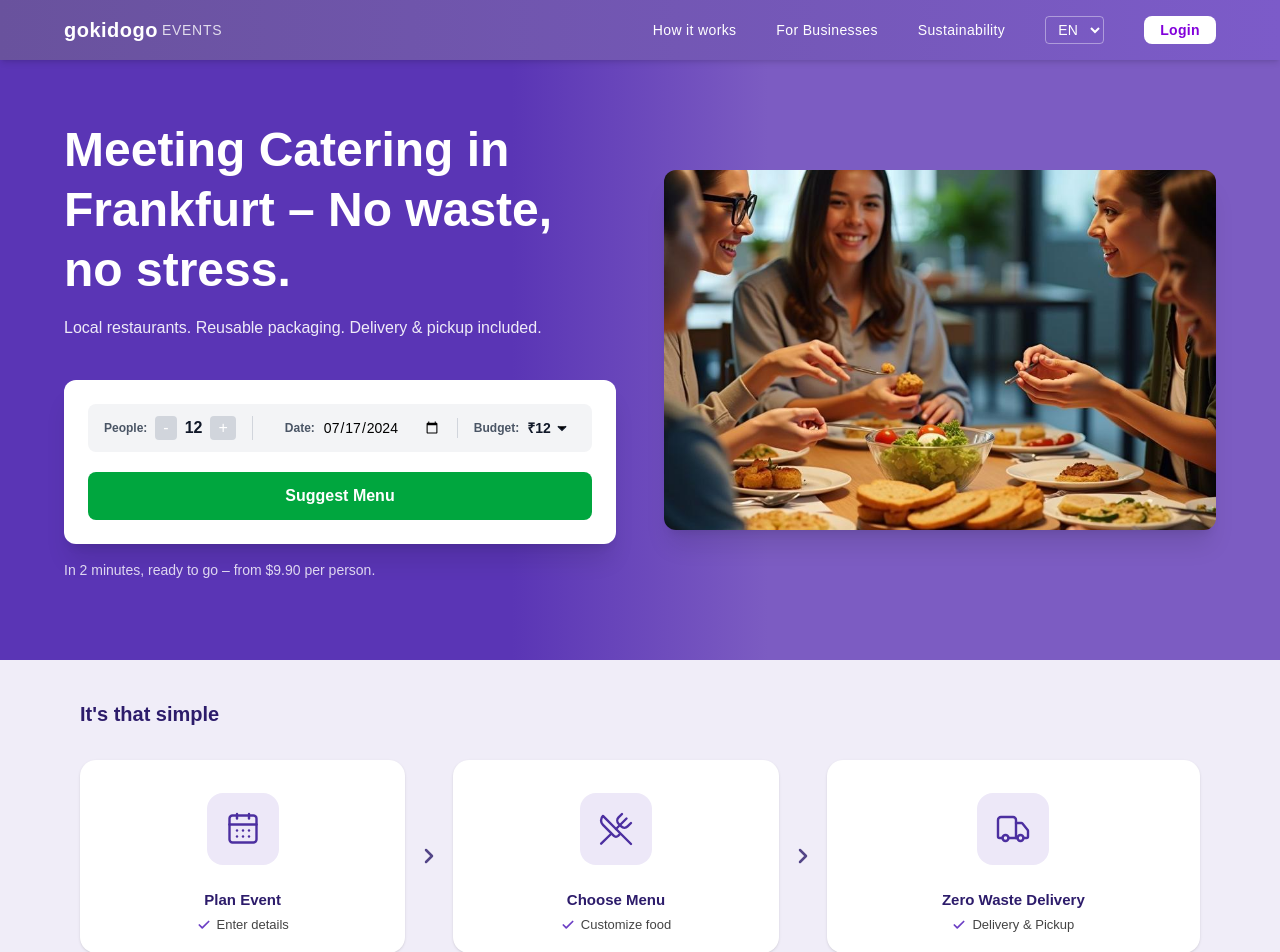
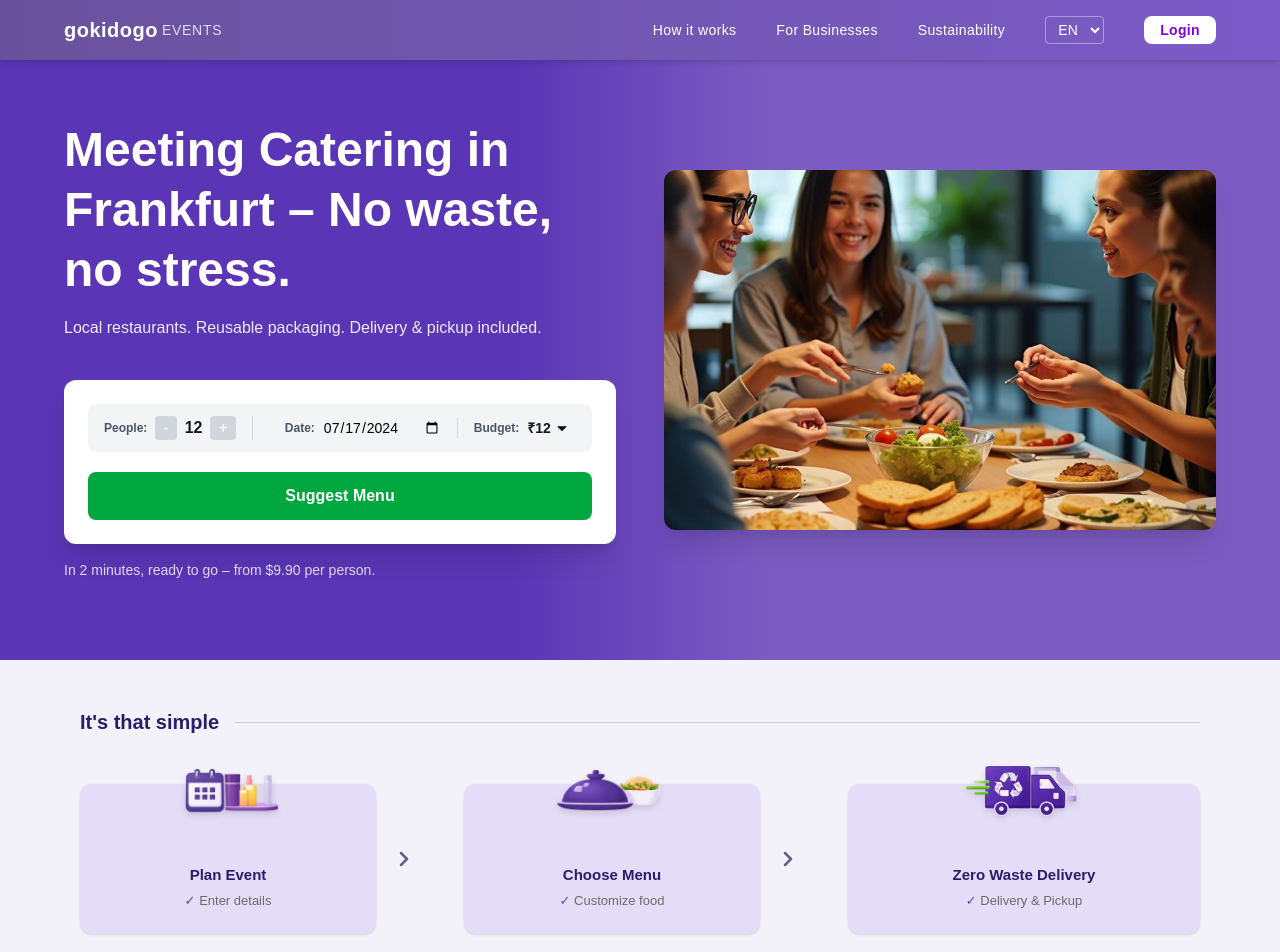
Before and after one commit to shwetavishwakarma00/gokidogo-ui, a Next.js app: page / in a window 1280 px wide. Shown: the top 952 px of the page. Built offline with nearby package versions, Linux system fonts and the light colour scheme.

Commit message:
steps changes img

```diff
--- a/src/components/Steps.jsx
+++ b/src/components/Steps.jsx
@@ -1,7 +1,7 @@
+
 "use client";
 
-import data from "@/data/home.json";
-import { CalendarDays, UtensilsCrossed, Truck, ChevronRight, Check } from "lucide-react";
+import { ChevronRight } from "lucide-react";
 import { motion } from "framer-motion";
 import { useTranslation } from "../hooks/useTranslation";
 
@@ -10,92 +10,87 @@ export default function Steps() {
 
   const steps = [
     {
-      icon: CalendarDays,
+      img: "/Image/step1.png",
       title: t("steps.step1.title"),
       desc: t("steps.step1.desc"),
     },
     {
-      icon: UtensilsCrossed,
+      img: "/Image/step2.png",
       title: t("steps.step2.title"),
       desc: t("steps.step2.desc"),
     },
     {
-      icon: Truck,
+      img: "/Image/step3.png",
       title: t("steps.step3.title"),
       desc: t("steps.step3.desc"),
     },
   ];
 
   return (
-    <section className="bg-[#f0edf8] py-10 px-4 sm:px-8 md:px-14 lg:px-20">
+    <section className="w-full bg-[#f3f1fa] py-12 px-4 sm:px-8 md:px-14 lg:px-20">
 
-      {/* Section heading */}
-      <motion.h2
-        initial={{ opacity: 0, y: 20 }}
-        whileInView={{ opacity: 1, y: 0 }}
-        transition={{ duration: 0.5 }}
-        viewport={{ once: true }}
-        className="text-lg sm:text-xl font-semibold text-[#2d1c6b] mb-8 text-center sm:text-left"
-      >
-        {t("steps.title")}
-      </motion.h2>
+      {/* HEADER */}
+      <div className="flex items-center gap-4 mb-12">
+        <h2 className="text-lg sm:text-xl font-semibold text-[#2d1c6b] whitespace-nowrap">
+          {t("steps.title")}
+        </h2>
+        <div className="h-[1px] bg-[#cfc6ea] w-full" />
+      </div>
 
-      {/* Cards row */}
-      <div className="flex flex-col sm:flex-row items-stretch justify-center">
+      {/* ROW */}
+      <div className="flex flex-col sm:flex-row items-center justify-between gap-8">
 
-        {steps.map((step, index) => {
-          const Icon = step.icon;
+        {steps.map((step, index) => (
+          <div key={index} className="flex items-center w-full">
 
-          return (
-            <div
-              key={index}
-              className="flex items-center flex-col sm:flex-row w-full sm:flex-1 max-w-xs sm:max-w-none mx-auto sm:mx-0"
-            >
+            {/* WRAPPER */}
+            <div className="relative w-full">
 
-              {/* CARD */}
+              {/* CARD (balanced padding) */}
               <motion.div
-                initial={{ opacity: 0, y: 24 }}
+                initial={{ opacity: 0, y: 20 }}
                 whileInView={{ opacity: 1, y: 0 }}
-                transition={{ duration: 0.45, delay: index * 0.15 }}
+                transition={{ duration: 0.4, delay: index * 0.1 }}
                 viewport={{ once: true }}
-                className="flex flex-col items-center text-center bg-white rounded-2xl px-6 pt-6 pb-5 w-full shadow-sm"
+                className="bg-[#e4ddf7] rounded-xl px-6 pt-20 pb-6 w-full text-center shadow-sm"
               >
 
-                {/* Icon box */}
-                <div className="h-[90px] flex items-center justify-center mb-4">
-                  <div className="w-[72px] h-[72px] rounded-2xl bg-[#ede8f8] flex items-center justify-center">
-                    <Icon className="w-9 h-9 text-[#4c2fa0]" strokeWidth={1.6} />
-                  </div>
-                </div>
-
-                {/* Title */}
-                <p className="font-bold text-[#2d1c6b] text-[15px] leading-snug mb-1.5">
+                {/* TITLE */}
+                <p className="font-semibold text-[#2d1c6b] text-[15px] mb-1">
                   {step.title}
                 </p>
 
-                {/* Desc with checkmark */}
-                <div className="flex items-center gap-1.5 justify-center">
-                  <Check className="w-3.5 h-3.5 text-[#6c3fc5] shrink-0" strokeWidth={3} />
-                  <span className="text-[13px] text-[#444] leading-tight">
-                    {step.desc}
-                  </span>
-                </div>
+                {/* DESC */}
+                <p className="text-[13px] text-[#6b6b6b]">
+                  <span className="text-[#6c3fc5]">✓</span> {step.desc}
+                </p>
 
               </motion.div>
 
-              {/* Arrow */}
-              {index < steps.length - 1 && (
-                <div className="flex items-center justify-center sm:px-2 md:px-3 py-2 sm:py-0 text-[#2d1c6b] shrink-0">
-                  <ChevronRight
-                    className="w-6 h-6 rotate-90 sm:rotate-0 opacity-80"
-                    strokeWidth={2.5}
-                  />
-                </div>
-              )}
+              {/* FLOATING IMAGE (medium-big balanced) */}
+              <div className="absolute -top-28 left-1/2 -translate-x-1/2">
+                <img
+                  src={step.img}
+                  alt={step.title}
+                  className="w-[240px] h-[240px] object-contain drop-shadow-md"
+                />
+              </div>
 
             </div>
-          );
-        })}
+
+            {/* ARROW */}
+            {index < steps.length - 1 && (
+              <div className="hidden sm:flex items-center justify-center px-4 text-[#2d1c6b]">
+                <ChevronRight
+                  className="w-6 h-6 opacity-70"
+                  strokeWidth={2.5}
+                />
+              </div>
+            )}
+
+          </div>
+        ))}
+
       </div>
     </section>
   );
```
